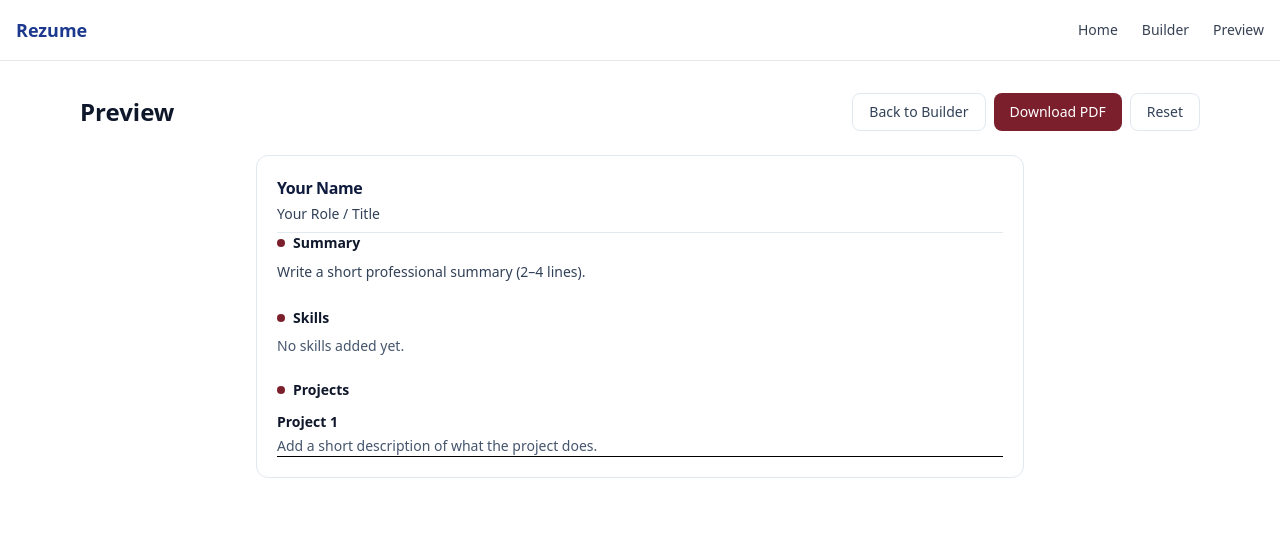
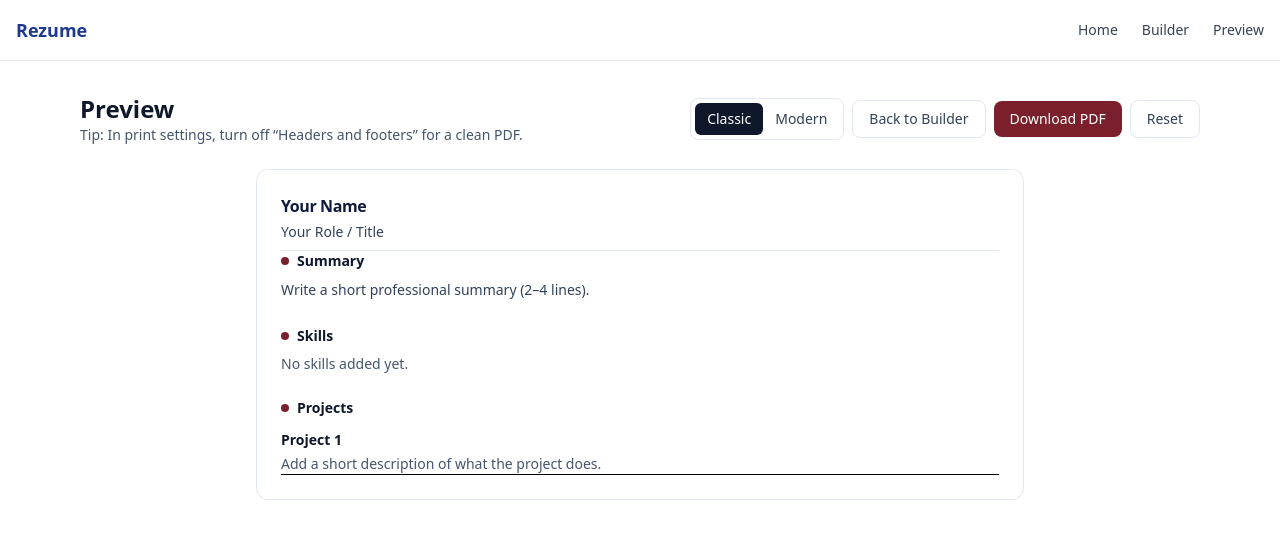
Before and after one commit to abunusaybah1/rezume, a Next.js app: page /preview in a window 1280 px wide. Shown: the top 538 px of the page. Built offline with nearby package versions, Linux system fonts and the light colour scheme.

Commit message:
Final push for today

```diff
--- a/pages/builder.tsx
+++ b/pages/builder.tsx
@@ -6,21 +6,34 @@ import type { PortfolioData } from "../lib/types";
 import { DEFAULT_DATA } from "../lib/defaults";
 
 export default function BuilderPage() {
-  const [data, setData] = useState<PortfolioData>(DEFAULT_DATA);
+  // ✅ start with null: no default written to storage
+  const [data, setData] = useState<PortfolioData | null>(null);
 
   useEffect(() => {
+    // load once; loadData should return either stored data or DEFAULT_DATA
     const stored = loadData();
     setData(stored);
   }, []);
 
   useEffect(() => {
+    // ✅ do not save until we have real data loaded
+    if (!data) return;
     saveData(data);
   }, [data]);
 
   const handleReset = () => {
     resetData();
-    setData(DEFAULT_DATA);
+    setData(DEFAULT_DATA); // after reset, user starts fresh; saving happens from next edits
   };
+
+  // Optional: prevent rendering form until data is ready
+  if (!data) {
+    return (
+      <div className="mx-auto w-full max-w-6xl px-4 py-10">
+        <p className="text-sm text-slate-600">Loading...</p>
+      </div>
+    );
+  }
 
   return (
     <div className="mx-auto w-full max-w-6xl px-4 py-8">
@@ -42,11 +55,9 @@ export default function BuilderPage() {
       </div>
 
       <div className="grid grid-cols-1 gap-6 lg:grid-cols-2">
-
         <div className="rounded-xl border border-slate-200 bg-white p-5">
           <BuilderForm data={data} onChange={setData} />
         </div>
-
 
         <div className="rounded-xl border border-slate-200 bg-white p-5">
           <ResumePreview data={data} />
--- a/pages/preview.tsx
+++ b/pages/preview.tsx
@@ -1,13 +1,14 @@
 import { useEffect, useState } from "react";
+import Head from "next/head";
 import Link from "next/link";
 import ResumePreview from "@/components/build/ResumePreview";
 import { loadData, resetData } from "@/lib/storage";
 import type { PortfolioData } from "@/lib/types";
 import { DEFAULT_DATA } from "@/lib/defaults";
-import Head from "next/head";
 
 export default function PreviewPage() {
   const [data, setData] = useState<PortfolioData>(DEFAULT_DATA);
+  const [template, setTemplate] = useState<"classic" | "modern">("classic");
 
   useEffect(() => {
     setData(loadData());
@@ -19,27 +20,54 @@ export default function PreviewPage() {
   };
 
   const downloadPDF = () => {
-    window.print(); // Save as PDF
+    window.print();
   };
+
+  const title = data.fullName?.trim()
+    ? `${data.fullName} – Rezume`
+    : "Rezume";
 
   return (
     <>
       <Head>
-        <title>
-          {data.fullName?.trim()
-            ? `${data.fullName} – Rezume`
-            : "Rezume – Resume"}
-        </title>
+        <title>{title}</title>
       </Head>
 
-      <div className="mx-auto w-full max-w-6xl px-4 py-8 print:p-0 print:max-w-none">
-        {/* actions (do NOT print) */}
+      <div className="mx-auto w-full max-w-6xl px-4 py-8 print:max-w-none print:p-0">
         <div className="mb-6 flex flex-col gap-3 sm:flex-row sm:items-center sm:justify-between print:hidden">
           <div>
             <h1 className="text-2xl font-bold text-slate-900">Preview</h1>
+            <p className="text-sm text-slate-600">
+              Tip: In print settings, turn off “Headers and footers” for a clean PDF.
+            </p>
           </div>
 
-          <div className="flex flex-wrap gap-2">
+          <div className="flex flex-wrap items-center gap-2">
+            <div className="flex rounded-lg border border-slate-200 bg-white p-1">
+              <button
+                type="button"
+                onClick={() => setTemplate("classic")}
+                className={`px-3 py-1.5 text-sm font-medium rounded-md ${
+                  template === "classic"
+                    ? "bg-slate-900 text-white"
+                    : "text-slate-700 hover:bg-slate-50"
+                }`}
+              >
+                Classic
+              </button>
+              <button
+                type="button"
+                onClick={() => setTemplate("modern")}
+                className={`px-3 py-1.5 text-sm font-medium rounded-md ${
+                  template === "modern"
+                    ? "bg-slate-900 text-white"
+                    : "text-slate-700 hover:bg-slate-50"
+                }`}
+              >
+                Modern
+              </button>
+            </div>
+
             <Link
               href="/builder"
               className="inline-flex items-center justify-center rounded-lg border border-slate-200 bg-white px-4 py-2 text-sm font-medium text-slate-700 hover:bg-slate-50"
@@ -64,11 +92,12 @@ export default function PreviewPage() {
             </button>
           </div>
         </div>
-
-        {/* “paper” */}
         <div className="mx-auto max-w-3xl print:max-w-none">
-          <div className="bg-white border border-slate-200 rounded-xl p-5 print:border-0 print:rounded-none print:p-0">
-            <ResumePreview data={data} />
+          <div
+            id="pdf-area"
+            className="bg-white border border-slate-200 rounded-xl p-6 print:border-0 print:rounded-none print:p-0"
+          >
+            <ResumePreview data={data} template={template} />
           </div>
         </div>
       </div>
--- a/styles/globals.css
+++ b/styles/globals.css
@@ -16,3 +16,34 @@
     print-color-adjust: exact !important;
   }
 }
+
+@media print {
+  @page {
+    size: A4;
+    margin: 12mm;
+  }
+
+  html,
+  body {
+    background: #fff !important;
+  }
+
+  * {
+    -webkit-print-color-adjust: exact !important;
+    print-color-adjust: exact !important;
+  }
+
+  #pdf-area {
+    break-inside: avoid;
+  }
+}
+
+.print-avoid-break {
+  break-inside: avoid;
+  page-break-inside: avoid;
+}
+
+.print-page-break {
+  break-before: page;
+  page-break-before: always;
+}
```
Also changed, not shown: components/build/ResumePreview.tsx.
